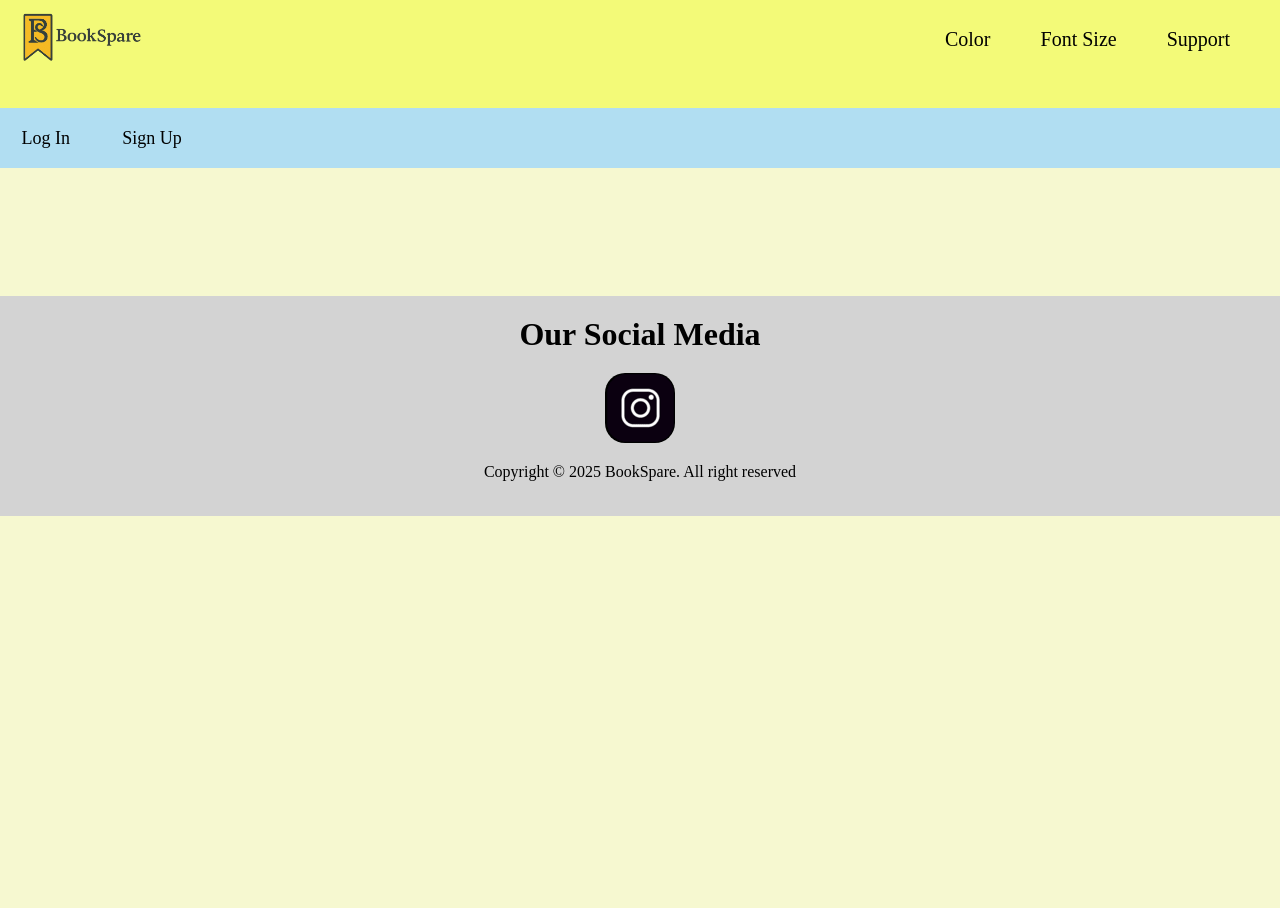
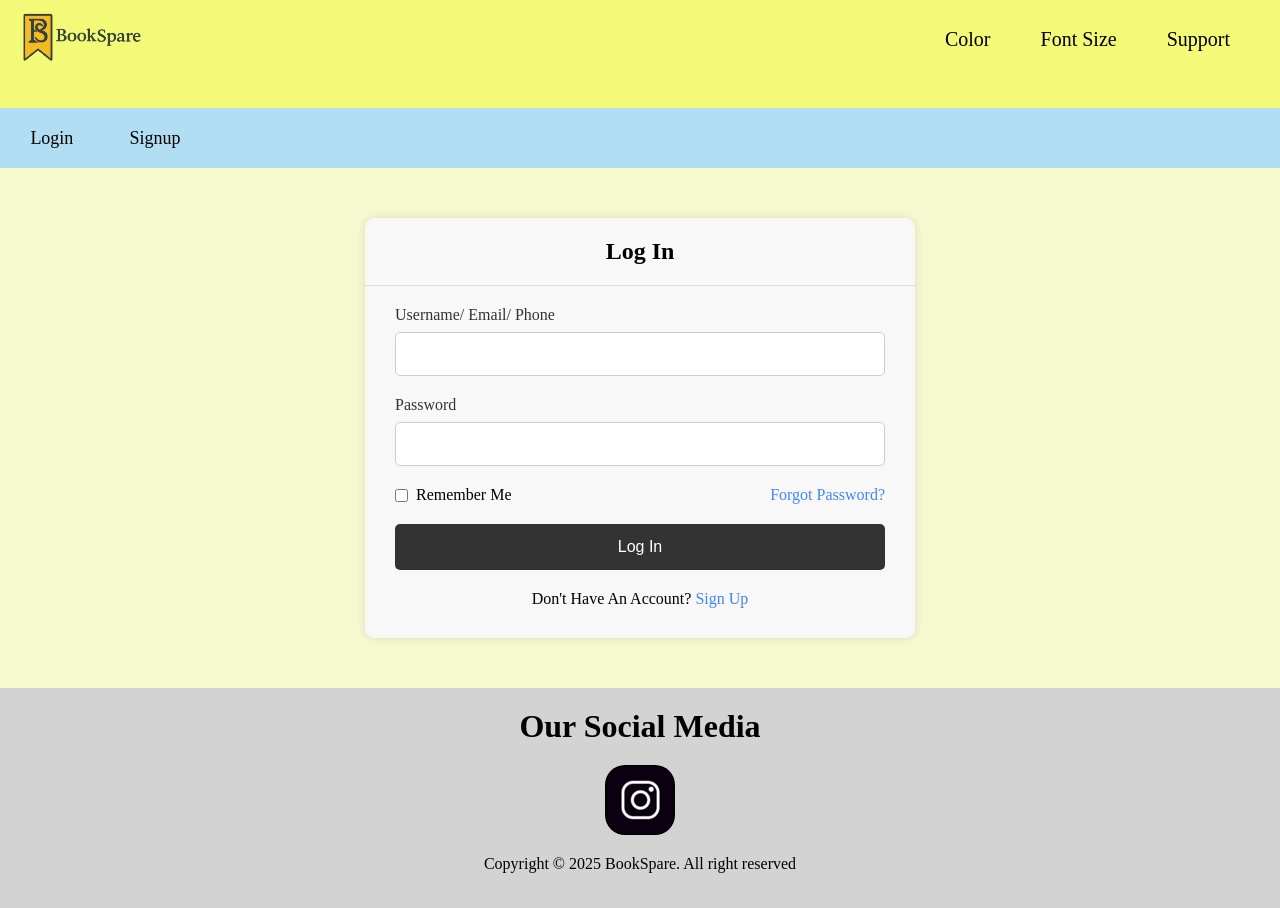
Before and after one commit to wanxian23/BookReview_BorrowingSystem, a PHP site: page / in a window 1280 px wide. Before the commit the page ends 516 px from the top, so only its background shows below. Run offline with PHP 8.4, Linux system fonts and the light colour scheme; some libraries are stand-ins or nearby versions.

Commit message:
Updated Header and Login to index.html

```diff
--- a/index.html
+++ b/index.html
@@ -21,7 +21,111 @@
 
     <style>
         main {
-            margin: 10%;
+            display: flex;
+            justify-content: center;
+            align-items: center;
+            padding: 50px 0;
+        }
+
+        .login-container {
+            background-color: #f8f8f8;
+            border-radius: 10px;
+            width: 100%;
+            max-width: 550px;
+            box-shadow: 0 0 10px rgba(0, 0, 0, 0.1);
+            overflow: hidden;
+        }
+
+        .login-header {
+            padding: 20px 0;
+            text-align: center;
+            font-size: 24px;
+            font-weight: bold;
+            border-bottom: 1px solid #ddd;
+        }
+
+        .login-form {
+            padding: 20px 30px 30px;
+        }
+
+        .form-group {
+            margin-bottom: 20px;
+        }
+
+        .form-group label {
+            display: block;
+            margin-bottom: 8px;
+            font-weight: 500;
+            color: #333;
+        }
+
+        .form-group input {
+            width: 100%;
+            padding: 12px;
+            border: 1px solid #ccc;
+            border-radius: 5px;
+            font-size: 16px;
+        }
+
+        .form-footer {
+            display: flex;
+            justify-content: space-between;
+            align-items: center;
+            margin-bottom: 20px;
+        }
+
+        .form-footer .remember-me {
+            display: flex;
+            align-items: center;
+        }
+
+        .form-footer .remember-me input {
+            margin-right: 8px;
+        }
+
+        .form-footer .forgot-password {
+            color: #4285f4;
+            text-decoration: none;
+        }
+
+        .form-footer .forgot-password:hover {
+            text-decoration: underline;
+        }
+
+        .login-button {
+            background-color: #333;
+            color: white;
+            border: none;
+            border-radius: 5px;
+            padding: 14px;
+            width: 100%;
+            font-size: 16px;
+            cursor: pointer;
+            text-align: center;
+            margin-bottom: 20px;
+        }
+
+        .login-button:hover {
+            background-color: #444;
+        }
+
+        .signup-link {
+            text-align: center;
+        }
+
+        .signup-link a {
+            color: #4285f4;
+            text-decoration: none;
+        }
+
+        .signup-link a:hover {
+            text-decoration: underline;
+        }
+
+        @media (max-width: 620px) {
+            .login-container {
+                width: 90%;
+            }
         }
     </style>
 </head>
@@ -91,14 +195,39 @@
         </aside>
         <div id="secondHeader">
             <nav>
-                <a href=""><label for="login">Log In</label></a>
-                <a href=""><label for="signup">Sign Up</label></a>
+                <a href="index.html"><label for="login">Login</label></a>
+                <a href="signup.html"><label for="signup">Signup</label></a>
             </nav>
         </div>
     </header>
 
     <main>
-
+        <div class="login-container">
+            <div class="login-header">
+                Log In
+            </div>
+            <div class="login-form">
+                <div class="form-group">
+                    <label for="username">Username/ Email/ Phone</label>
+                    <input type="text" id="username" name="username" required>
+                </div>
+                <div class="form-group">
+                    <label for="password">Password</label>
+                    <input type="password" id="password" name="password" required>
+                </div>
+                <div class="form-footer">
+                    <div class="remember-me">
+                        <input type="checkbox" id="remember" name="remember">
+                        <label for="remember">Remember Me</label>
+                    </div>
+                    <a href="#" class="forgot-password">Forgot Password?</a>
+                </div>
+                <button type="submit" class="login-button">Log In</button>
+                <div class="signup-link">
+                    Don't Have An Account? <a href="signup.html">Sign Up</a>
+                </div>
+            </div>
+        </div>
     </main>
 
     <footer>
@@ -106,6 +235,37 @@
         <a href=""></a>
         <p>Copyright &copy; 2025 BookSpare. All right reserved</p>
     </footer>
+
+    <script>
+        $(document).ready(function () {
+            $(".login-button").click(function (e) {
+                let username = $("#username").val();
+                let password = $("#password").val();
+                let isValid = true;
+
+                if (!username) {
+                    $("#username").css("border-color", "red");
+                    isValid = false;
+                } else {
+                    $("#username").css("border-color", "#ccc");
+                }
+
+                if (!password) {
+                    $("#password").css("border-color", "red");
+                    isValid = false;
+                } else {
+                    $("#password").css("border-color", "#ccc");
+                }
+
+                if (!isValid) {
+                    e.preventDefault();
+                    return false;
+                }
+
+                alert("Login form submitted successfully!");
+            });
+        });
+    </script>
 </body>
 
 </html>
--- a/style.css
+++ b/style.css
@@ -90,10 +90,11 @@ header #secondHeader nav a{
 
 header #secondHeader a label{
     display: inline-block;
-    width: 8%;
+    width: 6%;
     text-align: center;
     cursor: pointer;
     transition: 0.2s;
+    margin-left: 15px;
 }
 
 header #secondHeader a label:hover{
```
Also changed, not shown: login.html (+9 -5 lines), signup.html (added, +111 -0 lines).
